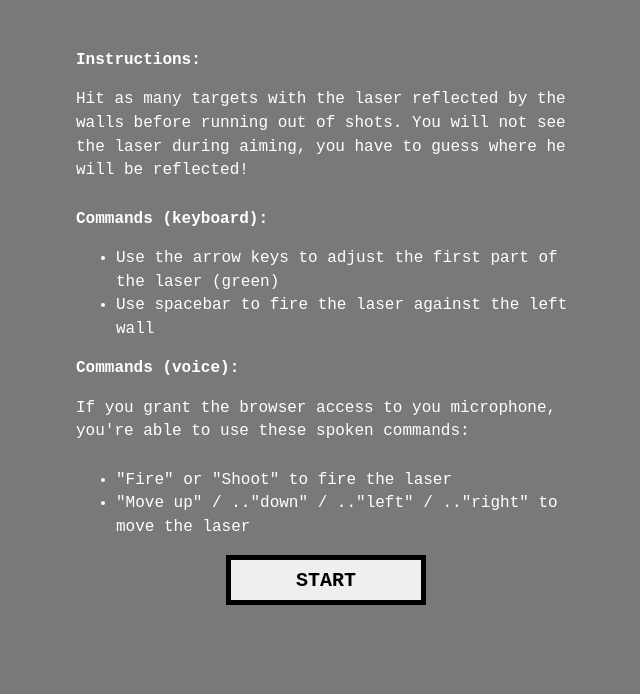
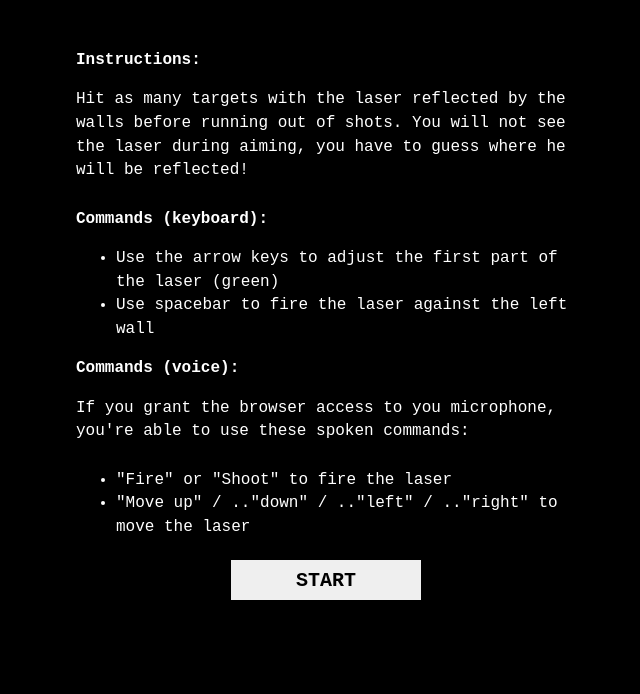
Before and after one commit to StefanK2ff/project-lazzzzer, a plain HTML site: page index.html in a window 1280 px wide. Shown: the part 106-800 px from the top of the page, without its empty margins (314-954 px from the left). Drawn offline with Linux system fonts and the light colour scheme.

Commit message:
background black again

```diff
--- a/css/style.css
+++ b/css/style.css
@@ -11,7 +11,7 @@ html {
   body {
     margin: 0;
     padding: 0;
-    background-color: rgb(121, 121, 121);
+    background-color: rgb(0, 0, 0);
   }
 
 
```
